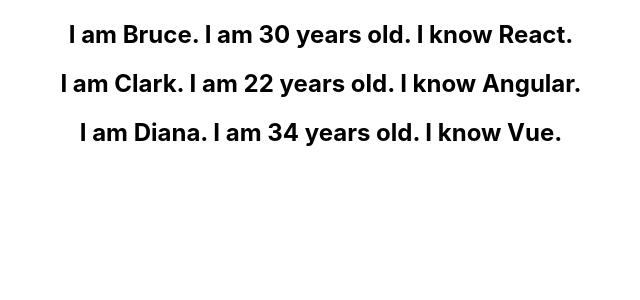
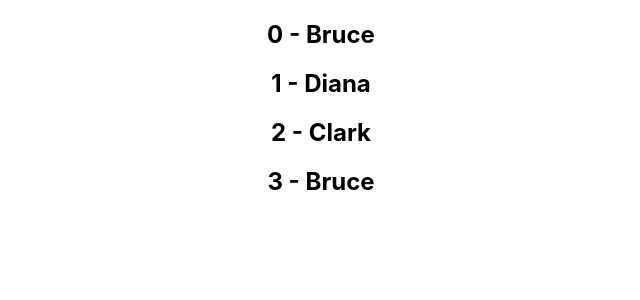
Before and after one commit to Esheta10/react-basics, a React (Create React App) app: page / in a window 1280 px wide. Shown: the top 300 px of the page, without its empty margins (319-959 px from the left). Built offline with nearby package versions, Linux system fonts and the light colour scheme.

Commit message:
Index as Key

```diff
--- a/src/components/NameList.js
+++ b/src/components/NameList.js
@@ -22,14 +22,18 @@ function NameList() {
     },
   ];
 
-  const personsList = persons.map((person) => {
-   return(
-     <h2 key={person.id}>
-      I am {person.name}. I am {person.age} years old. I know {person.skill}.
-    </h2>
-   )
-  });
-  return <div>{personsList}</div>;
+//   const personsList = persons.map((person) => {
+//    return(
+//      <h2 key={person.id}>
+//       I am {person.name}. I am {person.age} years old. I know {person.skill}.
+//     </h2>
+//    )
+//   });
+//   return <div>{personsList}</div>;
+
+    const names = ["Bruce","Diana","Clark","Bruce"]
+    const nameList = names.map((name,index) => <h2 key={index}> {index} - {name} </h2>)
+    return <div>{nameList}</div>
 }
 
 export default NameList;
```
